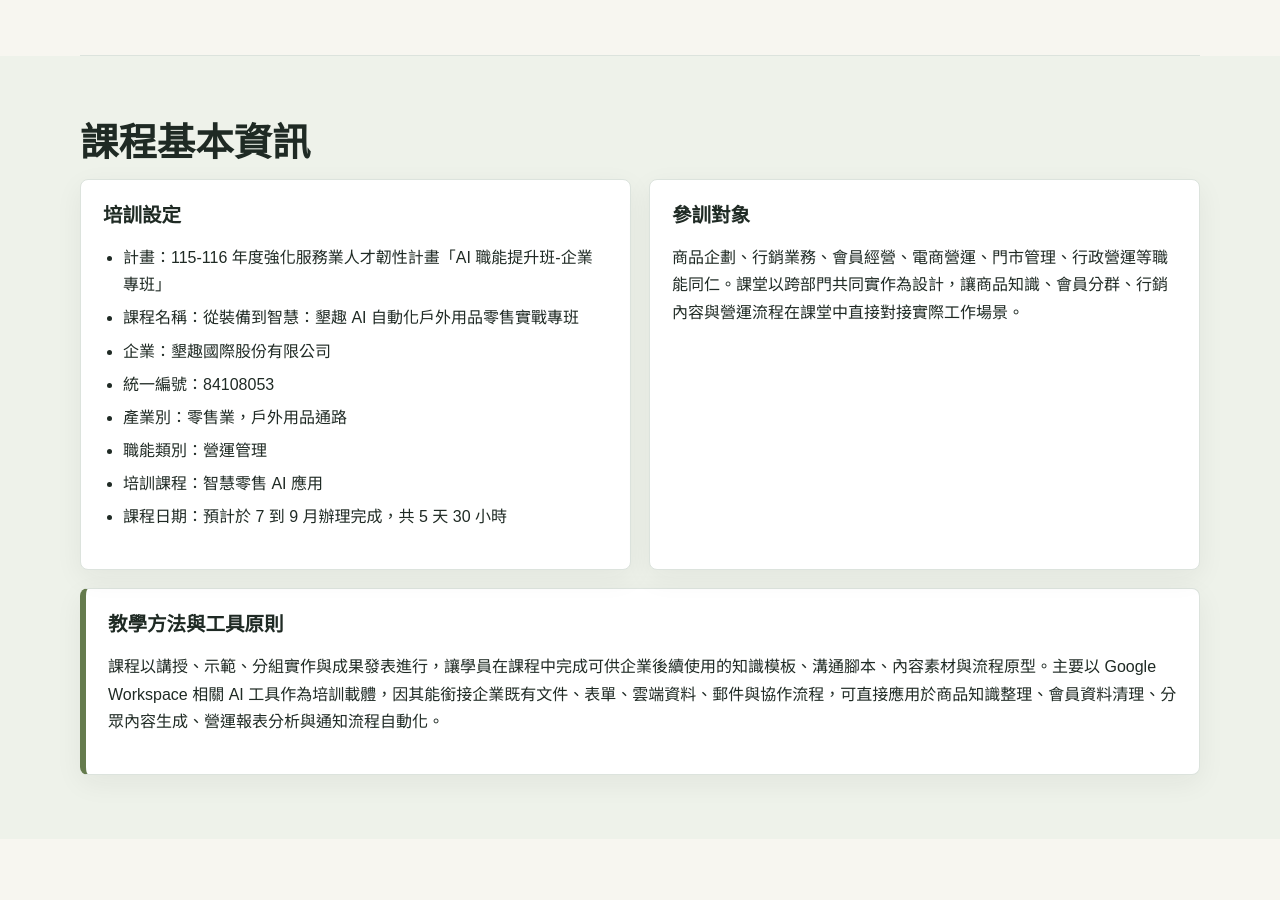
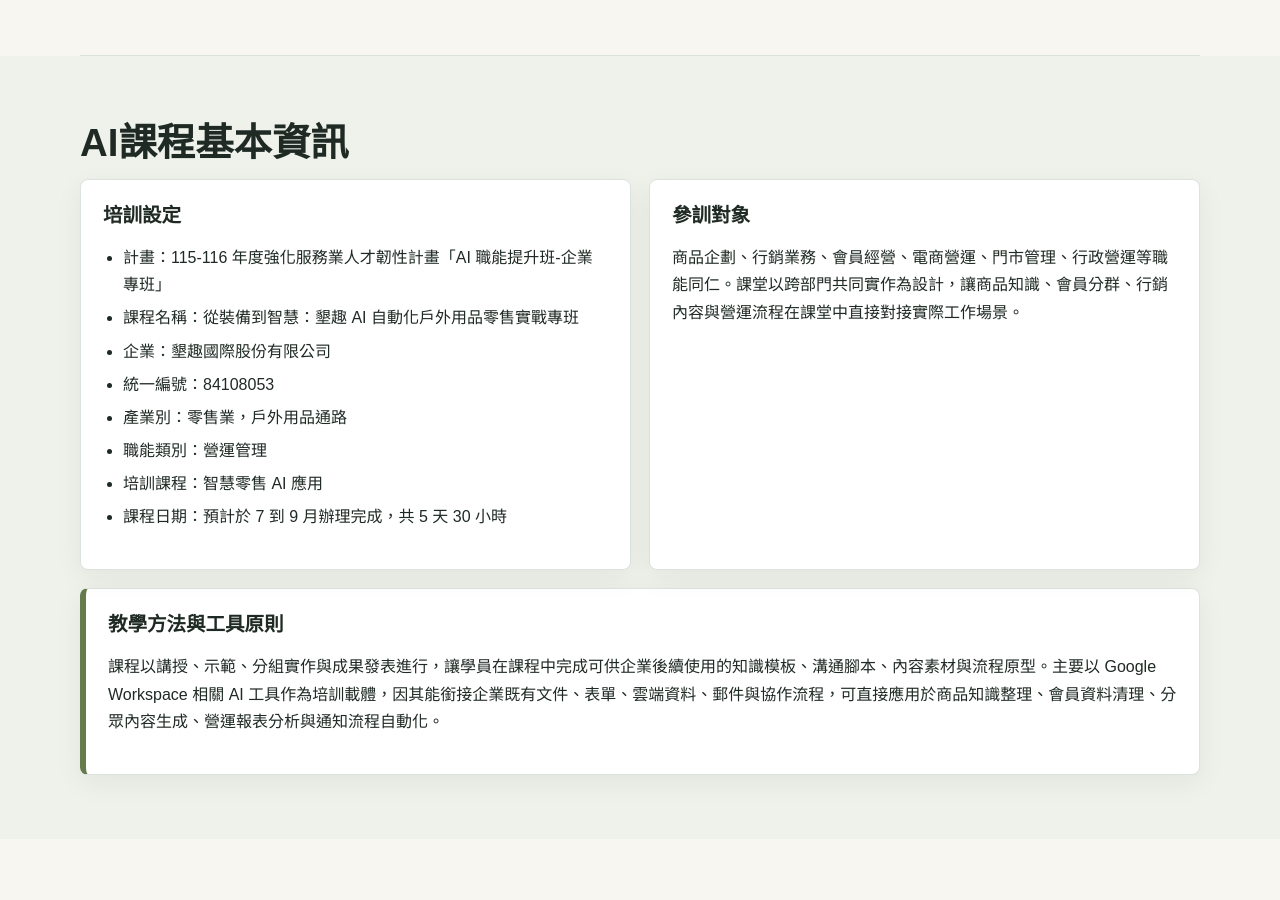
Before and after one commit to daphnegood1/freetimegear, a plain HTML site: page index.html in a window 1280 px wide. Shown: the part 1060-1960 px from the top of the page. Drawn offline with Linux system fonts and the light colour scheme.

Commit message:
Publish course handout site

```diff
--- a/index.html
+++ b/index.html
@@ -420,7 +420,7 @@
 
     <div class="band">
       <section>
-        <h2>課程基本資訊</h2>
+        <h2>AI課程基本資訊</h2>
       <div class="two-col">
         <div class="card">
           <h3>培訓設定</h3>
```
Also changed, not shown: ai_course_handout/images/aku_rocket_dfs_gtx.jpg (added), ai_course_handout/images/camelbak_podium_bottle.jpg (added), ai_course_handout/images/fizan_trekking_poles.jpg (added), ai_course_handout/images/montura_rise_shirt.jpg (added), ai_course_handout/images/sea_to_summit_telos3_tent.jpg (added), 1 other file.
